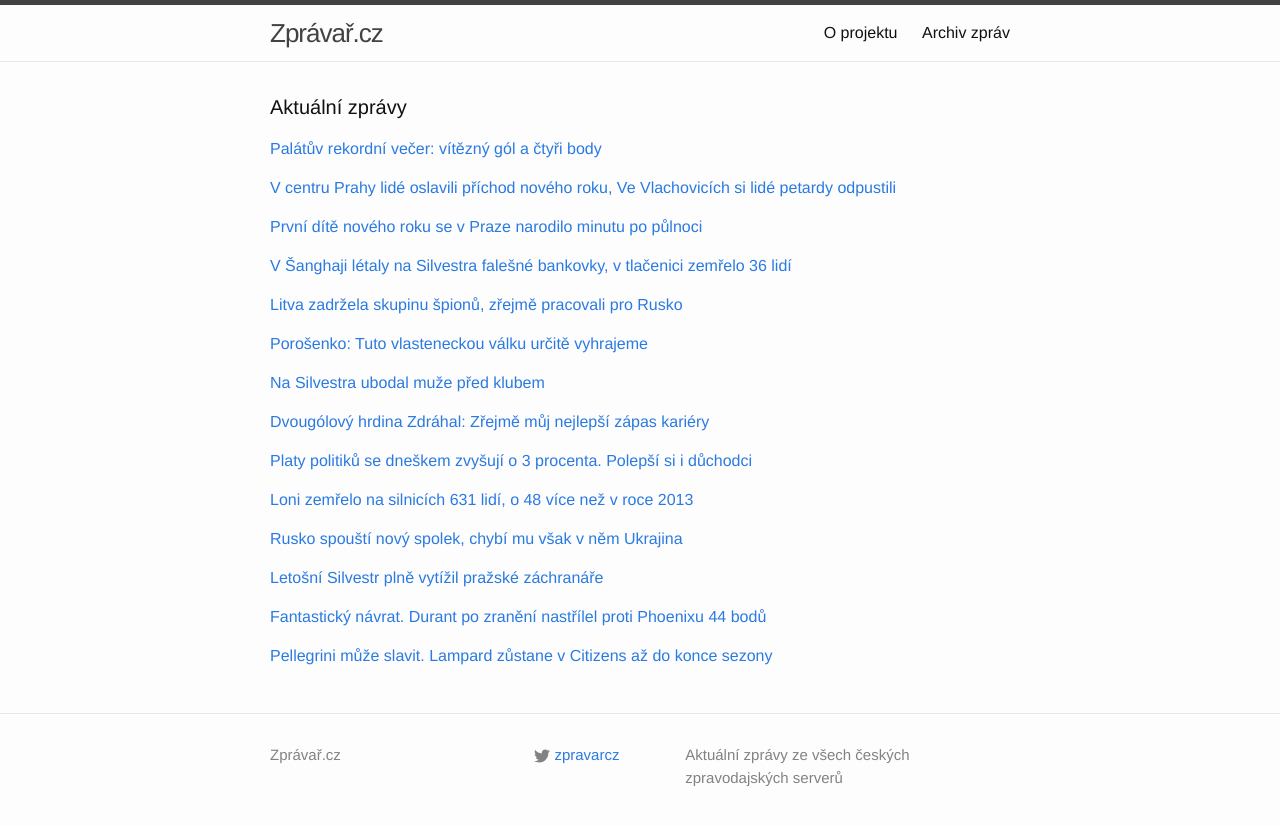
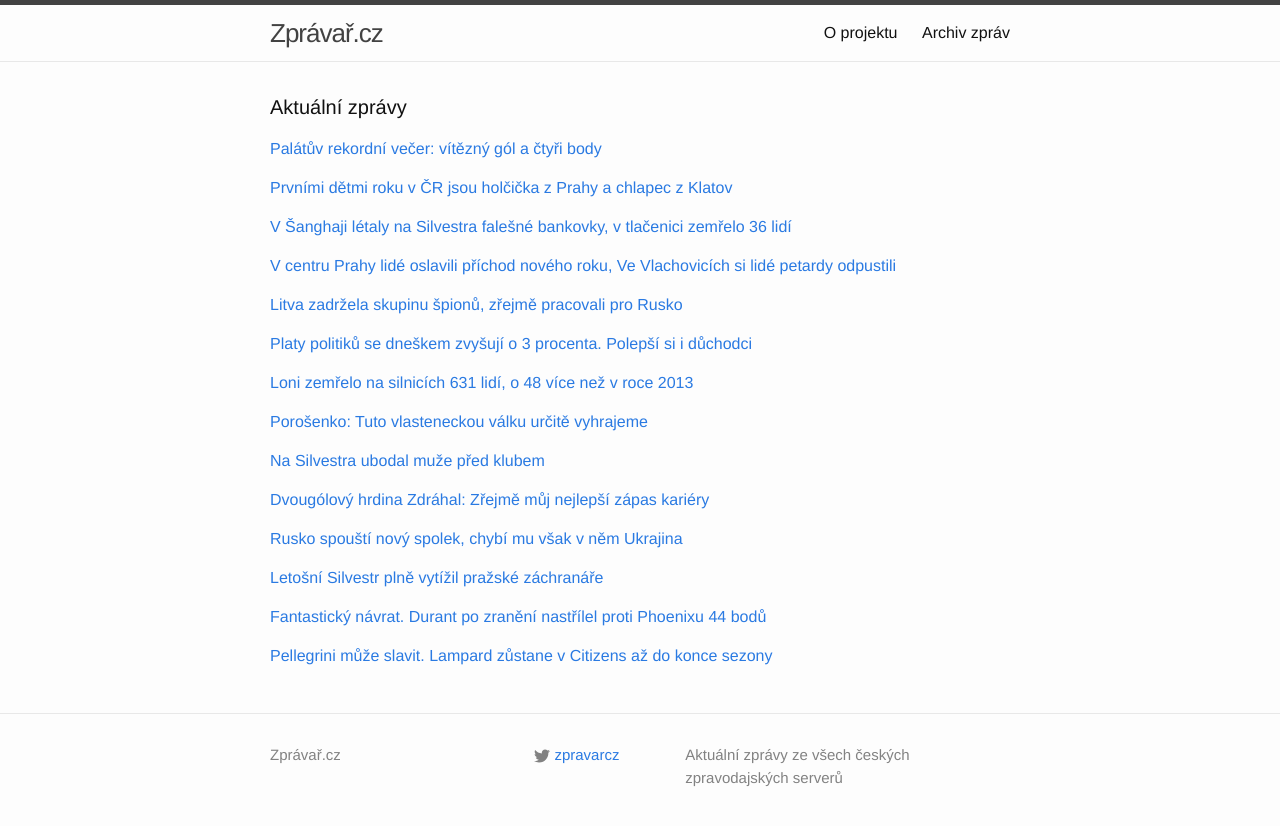
Before and after one commit to adliska/zpravar, a Jekyll site: the page built from index.html, in a window 1280 px wide. Shown: the top 826 px of the page. Built offline with Jekyll 4.4.1, drawn with Linux system fonts in a browser that asks for light colours.

Commit message:
zpravar news update

```diff
--- a/index.html
+++ b/index.html
@@ -19,32 +19,34 @@ layout: default
 <li><a href=http://hokej.idnes.cz/hokej-ms-dvacitek-cesko-rusko-d2d-/reprezentace.aspx?c=A150101_012343_reprezentace_cig>Mladí hokejisté překvapili: porazili Rusko, ve čtvrtfinále čekají Slováci - hokej.idnes.cz</a></li>
 <li><a href=http://sport.aktualne.cz/blamaz-odvracena-juniori-postoupili-do-ctvrtfinale-ms/r~a4d3a518913411e4ba57002590604f2e/>Blamáž odvrácena, junioři postoupili do čtvrtfinále MS - sport.aktualne.cz</a></li>
 </ul>
-</div><p><a href="javascript:;" onclick="toggle_visibility('zpravy1')">V centru Prahy lidé oslavili příchod nového roku, Ve Vlachovicích si lidé petardy odpustili</a></p>
+</div><p><a href="javascript:;" onclick="toggle_visibility('zpravy1')">Prvními dětmi roku v ČR jsou holčička z Prahy a chlapec z Klatov</a></p>
 <div id="zpravy1" style="display:none">
+<ul>
+<li><a href=http://www.ceskenoviny.cz/zpravy/zpravy/prvnimi-detmi-roku-v-cr-jsou-holcicka-z-prahy-a-chlapec-z-klatov/1163953>Prvními dětmi roku v ČR jsou holčička z Prahy a chlapec z Klatov - www.ceskenoviny.cz</a></li>
+<li><a href=http://www.tyden.cz/rubriky/domaci/prvni-miminko-roku-2015-se-narodilo-40-sekund-po-pulnoci_328820.html>První miminko roku 2015 se narodilo 40 sekund po půlnoci - www.tyden.cz</a></li>
+<li><a href=http://www.ceskenoviny.cz/zpravy/zpravy/prvni-dite-noveho-roku-se-v-praze-narodilo-minutu-po-pulnoci/1163953>První dítě nového roku se v Praze narodilo minutu po půlnoci - www.ceskenoviny.cz</a></li>
+<li><a href=http://www.denik.cz/z_domova/prvnim-dite-noveho-roku-se-v-praze-narodilo-40-vterin-po-pulnoci-20150101.html>První dítě roku 2015 v Česku? Eliška, narodila se 40 vteřin po půlnoci - www.denik.cz</a></li>
+<li><a href=http://www.rozhlas.cz/_zprava/prvni-dite-2015-se-zrejme-narodilo-v-praze-eliska-prisla-na-svet-40-vterin-po-pulnoci--1438434>První dítě 2015 se zřejmě narodilo v Praze, Eliška přišla na svět 40 vteřin po půlnoci - www.rozhlas.cz</a></li>
+<li><a href=http://www.novinky.cz/domaci/357579-prvni-dite-roku-se-v-praze-narodilo-40-vterin-po-pulnoci.html>První dítě roku se v Praze narodilo 40 vteřin po půlnoci - www.novinky.cz</a></li>
+<li><a href=http://www.ceskenoviny.cz/zpravy/zpravy/prvnim-dite-noveho-roku-se-v-praze-narodilo-40-vterin-po-pulnoci/1163953>Prvním dítě nového roku se v Praze narodilo 40 vteřin po půlnoci - www.ceskenoviny.cz</a></li>
+</ul>
+</div><p><a href="javascript:;" onclick="toggle_visibility('zpravy2')">V Šanghaji létaly na Silvestra falešné bankovky, v tlačenici zemřelo 36 lidí</a></p>
+<div id="zpravy2" style="display:none">
+<ul>
+<li><a href=http://www.ceskatelevize.cz/ct24/svet/296861-v-sanghaji-letaly-na-silvestra-falesne-bankovky-v-tlacenici-zemrelo-36-lidi/>V Šanghaji létaly na Silvestra falešné bankovky, v tlačenici zemřelo 36 lidí - www.ceskatelevize.cz</a></li>
+<li><a href=http://www.ceskatelevize.cz/ct24/svet/296861-v-sanghaji-letaly-falesne-bankovky-v-tlacenici-zemrelo-36-lidi/>V Šanghaji létaly falešné bankovky, v tlačenici zemřelo 36 lidí - www.ceskatelevize.cz</a></li>
+<li><a href=http://zahranicni.ihned.cz/c1-63321400-behem-silvestrovskych-oslav-v-sanghaji-byly-uslapany-desitky-lidi>Během silvestrovských oslav v Šanghaji byly ušlapány desítky lidí - zahranicni.ihned.cz</a></li>
+<li><a href=http://echo24.cz/a/iGMxE>Smrtící tlačenici v Šanghaji možná zavinily falešné dolary - echo24.cz</a></li>
+<li><a href=http://www.ceskenoviny.cz/zpravy/zpravy/smrtici-tlacenici-v-sanghaji-mozna-zavinily-falesne-dolary/1163944>Smrtící tlačenici v Šanghaji možná zavinily falešné dolary - www.ceskenoviny.cz</a></li>
+</ul>
+</div><p><a href="javascript:;" onclick="toggle_visibility('zpravy3')">V centru Prahy lidé oslavili příchod nového roku, Ve Vlachovicích si lidé petardy odpustili</a></p>
+<div id="zpravy3" style="display:none">
 <ul>
 <li><a href=http://www.ceskenoviny.cz/zpravy/zpravy/v-centru-prahy-lide-oslavili-prichod-noveho-roku-ve-vlachovicich-si-lide-petardy-odpustili/1163938>V centru Prahy lidé oslavili příchod nového roku, Ve Vlachovicích si lidé petardy odpustili - www.ceskenoviny.cz</a></li>
 <li><a href=http://www.novinky.cz/domaci/357569-cesko-privitalo-oslavami-novy-rok-neobeslo-se-to-bez-zraneni.html>Česko přivítalo oslavami nový rok, neobešlo se to bez zranění - www.novinky.cz</a></li>
 <li><a href=http://www.lidovky.cz/je-tu-rok-2015-v-praze-bouchaly-petardy-jiz-od-brzkeho-vecera-p39-/zpravy-domov.aspx?c=A150101_005239_ln_domov_mpr>Je tu rok 2015. V Praze bouchaly petardy již od brzkého večera  - www.lidovky.cz</a></li>
 <li><a href=http://www.ceskenoviny.cz/zpravy/zpravy/v-ulicich-v-centru-prahy-lide-slavi-prichod-noveho-roku/1163938>V ulicích v centru Prahy lidé slaví příchod nového roku - www.ceskenoviny.cz</a></li>
 <li><a href=http://www.novinky.cz/domaci/357569-cesko-vita-oslavami-novy-rok-jsou-uz-prvni-zraneni.html>Česko vítá oslavami nový rok, jsou už první zranění - www.novinky.cz</a></li>
-</ul>
-</div><p><a href="javascript:;" onclick="toggle_visibility('zpravy2')">První dítě nového roku se v Praze narodilo minutu po půlnoci</a></p>
-<div id="zpravy2" style="display:none">
-<ul>
-<li><a href=http://www.ceskenoviny.cz/zpravy/zpravy/prvni-dite-noveho-roku-se-v-praze-narodilo-minutu-po-pulnoci/1163953>První dítě nového roku se v Praze narodilo minutu po půlnoci - www.ceskenoviny.cz</a></li>
-<li><a href=http://www.denik.cz/z_domova/prvnim-dite-noveho-roku-se-v-praze-narodilo-40-vterin-po-pulnoci-20150101.html>První dítě roku 2015 v Česku? Eliška, narodila se 40 vteřin po půlnoci - www.denik.cz</a></li>
-<li><a href=http://www.rozhlas.cz/_zprava/prvni-dite-2015-se-zrejme-narodilo-v-praze-eliska-prisla-na-svet-40-vterin-po-pulnoci--1438434>První dítě 2015 se zřejmě narodilo v Praze, Eliška přišla na svět 40 vteřin po půlnoci - www.rozhlas.cz</a></li>
-<li><a href=http://www.novinky.cz/domaci/357579-prvni-dite-roku-se-v-praze-narodilo-40-vterin-po-pulnoci.html>První dítě roku se v Praze narodilo 40 vteřin po půlnoci - www.novinky.cz</a></li>
-<li><a href=http://www.ceskenoviny.cz/zpravy/zpravy/prvnim-dite-noveho-roku-se-v-praze-narodilo-40-vterin-po-pulnoci/1163953>Prvním dítě nového roku se v Praze narodilo 40 vteřin po půlnoci - www.ceskenoviny.cz</a></li>
-</ul>
-</div><p><a href="javascript:;" onclick="toggle_visibility('zpravy3')">V Šanghaji létaly na Silvestra falešné bankovky, v tlačenici zemřelo 36 lidí</a></p>
-<div id="zpravy3" style="display:none">
-<ul>
-<li><a href=http://www.ceskatelevize.cz/ct24/svet/296861-v-sanghaji-letaly-na-silvestra-falesne-bankovky-v-tlacenici-zemrelo-36-lidi/>V Šanghaji létaly na Silvestra falešné bankovky, v tlačenici zemřelo 36 lidí - www.ceskatelevize.cz</a></li>
-<li><a href=http://www.ceskatelevize.cz/ct24/svet/296861-v-sanghaji-letaly-falesne-bankovky-v-tlacenici-zemrelo-36-lidi/>V Šanghaji létaly falešné bankovky, v tlačenici zemřelo 36 lidí - www.ceskatelevize.cz</a></li>
-<li><a href=http://zahranicni.ihned.cz/c1-63321400-behem-silvestrovskych-oslav-v-sanghaji-byly-uslapany-desitky-lidi>Během silvestrovských oslav v Šanghaji byly ušlapány desítky lidí - zahranicni.ihned.cz</a></li>
-<li><a href=http://echo24.cz/a/iGMxE>Smrtící tlačenici v Šanghaji možná zavinily falešné dolary - echo24.cz</a></li>
-<li><a href=http://www.ceskenoviny.cz/zpravy/zpravy/smrtici-tlacenici-v-sanghaji-mozna-zavinily-falesne-dolary/1163944>Smrtící tlačenici v Šanghaji možná zavinily falešné dolary - www.ceskenoviny.cz</a></li>
 </ul>
 </div><p><a href="javascript:;" onclick="toggle_visibility('zpravy4')">Litva zadržela skupinu špionů, zřejmě pracovali pro Rusko</a></p>
 <div id="zpravy4" style="display:none">
@@ -55,45 +57,45 @@ layout: default
 <li><a href=http://www.ceskenoviny.cz/zpravy/zpravy/litva-zadrzela-udajne-spiony-vcetne-dustojnika-ze-zakladny-nato/1164069>Litva zadržela údajné špiony včetně důstojníka ze základny NATO - www.ceskenoviny.cz</a></li>
 <li><a href=http://zpravy.aktualne.cz/zahranici/litva-zadrzela-spiony-zrejme-prisli-z-ruska/r~c7003456919a11e4bdad0025900fea04/>Litva zadržela špiony. Zřejmě přišli z Ruska - zpravy.aktualne.cz</a></li>
 </ul>
-</div><p><a href="javascript:;" onclick="toggle_visibility('zpravy5')">Porošenko: Tuto vlasteneckou válku určitě vyhrajeme</a></p>
+</div><p><a href="javascript:;" onclick="toggle_visibility('zpravy5')">Platy politiků se dneškem zvyšují o 3 procenta. Polepší si i důchodci</a></p>
 <div id="zpravy5" style="display:none">
+<ul>
+<li><a href=http://domaci.ihned.cz/c1-63321380-platy-politiku-se-dneskem-zvysuji-o-3-procenta-polepsi-si-i-duchodci>Platy politiků se dneškem zvyšují o 3 procenta. Polepší si i důchodci - domaci.ihned.cz</a></li>
+<li><a href=http://domaci.ihned.cz/c1-63321380-zvysuji-se-platy-politikum-letos-si-polepsi-i-duchodci-a-rodiny-s-detmi>Zvyšují se platy politikům, letos si polepší  i důchodci a rodiny s dětmi - domaci.ihned.cz</a></li>
+<li><a href=http://www.financninoviny.cz/zpravodajstvi/zpravy/platy-politiku-se-ode-dneska-zvysuji-o-3-pct-u-soudcu-o-deset/1163973>Platy politiků se ode dneška zvyšují o 3 pct., u soudců o deset - www.financninoviny.cz</a></li>
+<li><a href=http://www.financninoviny.cz/zpravodajstvi/zpravy/duchodcum-vzrustaji-penze-danove-slevy-na-deti-se-zvysuji/1163971>Důchodcům vzrůstají penze, daňové slevy na děti se zvyšují - www.financninoviny.cz</a></li>
+</ul>
+</div><p><a href="javascript:;" onclick="toggle_visibility('zpravy6')">Loni zemřelo na silnicích 631 lidí, o 48 více než v roce 2013</a></p>
+<div id="zpravy6" style="display:none">
+<ul>
+<li><a href=http://www.denik.cz/z_domova/loni-zemrelo-na-silnicich-631-lidi-o-48-vice-nez-v-roce-2013-20150101.html>Loni zemřelo na silnicích 631 lidí, o 48 více než v roce 2013 - www.denik.cz</a></li>
+<li><a href=http://zpravy.idnes.cz/loni-zemrelo-na-silnicich-v-cesku-631-lidi-o-48-vice-nez-o-rok-drive-pv6-/krimi.aspx?c=A150101_090314_krimi_jav>Loni zemřelo na silnicích v Česku 631 lidí, o 48 více než o rok dříve - zpravy.idnes.cz</a></li>
+<li><a href=http://www.novinky.cz/krimi/357581-loni-zemrelo-na-silnicich-v-cesku-631-lidi-o-48-mezirocne-vice.html>Loni zemřelo na silnicích v Česku 631 lidí, o 48 meziročně více - www.novinky.cz</a></li>
+<li><a href=http://www.ceskatelevize.cz/ct24/domaci/296860-mrtvych-loni-na-silnicich-pribylo/>Mrtvých loni na silnicích přibylo - www.ceskatelevize.cz</a></li>
+</ul>
+</div><p><a href="javascript:;" onclick="toggle_visibility('zpravy7')">Porošenko: Tuto vlasteneckou válku určitě vyhrajeme</a></p>
+<div id="zpravy7" style="display:none">
 <ul>
 <li><a href=http://www.tyden.cz/rubriky/zahranici/rusko-a-okoli/porosenko-tuto-vlasteneckou-valku-urcite-vyhrajeme_328816.html>Porošenko: Tuto vlasteneckou válku určitě vyhrajeme - www.tyden.cz</a></li>
 <li><a href=http://zpravy.e15.cz/zahranicni/politika/porosenko-ukrajina-valku-vyhraje-a-spusti-reformy-1149426>Porošenko: Ukrajina válku vyhraje a spustí reformy - zpravy.e15.cz</a></li>
 <li><a href=http://www.rozhlas.cz/_zprava/ukrajina-zvitezi-v-boji-s-proruskymi-separatisty-rekl-v-projevu-prezident-porosenko--1438433>Ukrajina zvítězí v boji s proruskými separatisty, řekl v projevu prezident Porošenko - www.rozhlas.cz</a></li>
 <li><a href=http://www.novinky.cz/zahranicni/357576-porosenko-ukrajina-valku-vyhraje-a-spusti-reformy.html>Porošenko: Ukrajina válku vyhraje a spustí reformy - www.novinky.cz</a></li>
 </ul>
-</div><p><a href="javascript:;" onclick="toggle_visibility('zpravy6')">Na Silvestra ubodal muže před klubem</a></p>
-<div id="zpravy6" style="display:none">
+</div><p><a href="javascript:;" onclick="toggle_visibility('zpravy8')">Na Silvestra ubodal muže před klubem</a></p>
+<div id="zpravy8" style="display:none">
 <ul>
 <li><a href=http://www.novinky.cz/krimi/357582-na-silvestra-ubodal-muze-pred-klubem.html>Na Silvestra ubodal muže před klubem - www.novinky.cz</a></li>
 <li><a href=http://www.ceskatelevize.cz/ct24/domaci/296859-v-trebici-zemrel-pri-rvacce-muz-v-brne-vypadl-opily-mladik-z-okna/>V Třebíči zemřel při rvačce muž, v Brně vypadl opilý mladík z okna - www.ceskatelevize.cz</a></li>
 <li><a href=http://www.ceskenoviny.cz/zpravy/zpravy/v-trebici-byl-rano-pred-klubem-pobodan-muz-zranenim-podlehl/1163991>V Třebíči byl ráno před klubem pobodán muž, zraněním podlehl - www.ceskenoviny.cz</a></li>
 <li><a href=http://jihlava.idnes.cz/v-trebici-byl-rano-pred-klubem-pobodan-muz-zranenim-podlehl-po9-/jihlava-zpravy.aspx?c=A150101_072138_jihlava-zpravy_jav>Rvačka před klubem v Třebíči skončila ubodáním jednoho z mužů - jihlava.idnes.cz</a></li>
 </ul>
-</div><p><a href="javascript:;" onclick="toggle_visibility('zpravy7')">Dvougólový hrdina Zdráhal: Zřejmě můj nejlepší zápas kariéry</a></p>
-<div id="zpravy7" style="display:none">
+</div><p><a href="javascript:;" onclick="toggle_visibility('zpravy9')">Dvougólový hrdina Zdráhal: Zřejmě můj nejlepší zápas kariéry</a></p>
+<div id="zpravy9" style="display:none">
 <ul>
 <li><a href=http://www.denik.cz/hokej/dvougolovy-hrdina-zdrahal-zrejme-muj-nejlepsi-zapas-kariery-20150101.html>Dvougólový hrdina Zdráhal: Zřejmě můj nejlepší zápas kariéry - www.denik.cz</a></li>
 <li><a href=http://www.tyden.cz/rubriky/sport/hokej/reprezentace/euforie-nejlepsi-zapas-kariery-smal-se-strelec-zdrahal_328815.html>Euforie! Nejlepší zápas kariéry, smál se střelec Zdráhal - www.tyden.cz</a></li>
 <li><a href=http://www.tyden.cz/rubriky/sport/hokej/reprezentace/nejlepsi-zapas-kariery-smal-se-strelec-zdrahal_328815.html>Euforie! Nejlepší zápas kariéry, smál se střelec Zdráhal - www.tyden.cz</a></li>
 <li><a href=http://sport.aktualne.cz/zdrahal-zrejme-muj-nejlepsi-zapas-kariery/r~7b401c96918d11e4a10c0025900fea04/>Zdráhal: Konečně jsme hráli jako tým. Slováky už nepdoceníme - sport.aktualne.cz</a></li>
-</ul>
-</div><p><a href="javascript:;" onclick="toggle_visibility('zpravy8')">Platy politiků se dneškem zvyšují o 3 procenta. Polepší si i důchodci</a></p>
-<div id="zpravy8" style="display:none">
-<ul>
-<li><a href=http://domaci.ihned.cz/c1-63321380-platy-politiku-se-dneskem-zvysuji-o-3-procenta-polepsi-si-i-duchodci>Platy politiků se dneškem zvyšují o 3 procenta. Polepší si i důchodci - domaci.ihned.cz</a></li>
-<li><a href=http://domaci.ihned.cz/c1-63321380-zvysuji-se-platy-politikum-letos-si-polepsi-i-duchodci-a-rodiny-s-detmi>Zvyšují se platy politikům, letos si polepší  i důchodci a rodiny s dětmi - domaci.ihned.cz</a></li>
-<li><a href=http://www.financninoviny.cz/zpravodajstvi/zpravy/platy-politiku-se-ode-dneska-zvysuji-o-3-pct-u-soudcu-o-deset/1163973>Platy politiků se ode dneška zvyšují o 3 pct., u soudců o deset - www.financninoviny.cz</a></li>
-<li><a href=http://www.financninoviny.cz/zpravodajstvi/zpravy/duchodcum-vzrustaji-penze-danove-slevy-na-deti-se-zvysuji/1163971>Důchodcům vzrůstají penze, daňové slevy na děti se zvyšují - www.financninoviny.cz</a></li>
-</ul>
-</div><p><a href="javascript:;" onclick="toggle_visibility('zpravy9')">Loni zemřelo na silnicích 631 lidí, o 48 více než v roce 2013</a></p>
-<div id="zpravy9" style="display:none">
-<ul>
-<li><a href=http://www.denik.cz/z_domova/loni-zemrelo-na-silnicich-631-lidi-o-48-vice-nez-v-roce-2013-20150101.html>Loni zemřelo na silnicích 631 lidí, o 48 více než v roce 2013 - www.denik.cz</a></li>
-<li><a href=http://zpravy.idnes.cz/loni-zemrelo-na-silnicich-v-cesku-631-lidi-o-48-vice-nez-o-rok-drive-pv6-/krimi.aspx?c=A150101_090314_krimi_jav>Loni zemřelo na silnicích v Česku 631 lidí, o 48 více než o rok dříve - zpravy.idnes.cz</a></li>
-<li><a href=http://www.novinky.cz/krimi/357581-loni-zemrelo-na-silnicich-v-cesku-631-lidi-o-48-mezirocne-vice.html>Loni zemřelo na silnicích v Česku 631 lidí, o 48 meziročně více - www.novinky.cz</a></li>
-<li><a href=http://www.ceskatelevize.cz/ct24/domaci/296860-mrtvych-loni-na-silnicich-pribylo/>Mrtvých loni na silnicích přibylo - www.ceskatelevize.cz</a></li>
 </ul>
 </div><p><a href="javascript:;" onclick="toggle_visibility('zpravy10')">Rusko spouští nový spolek, chybí mu však v něm Ukrajina</a></p>
 <div id="zpravy10" style="display:none">
```
